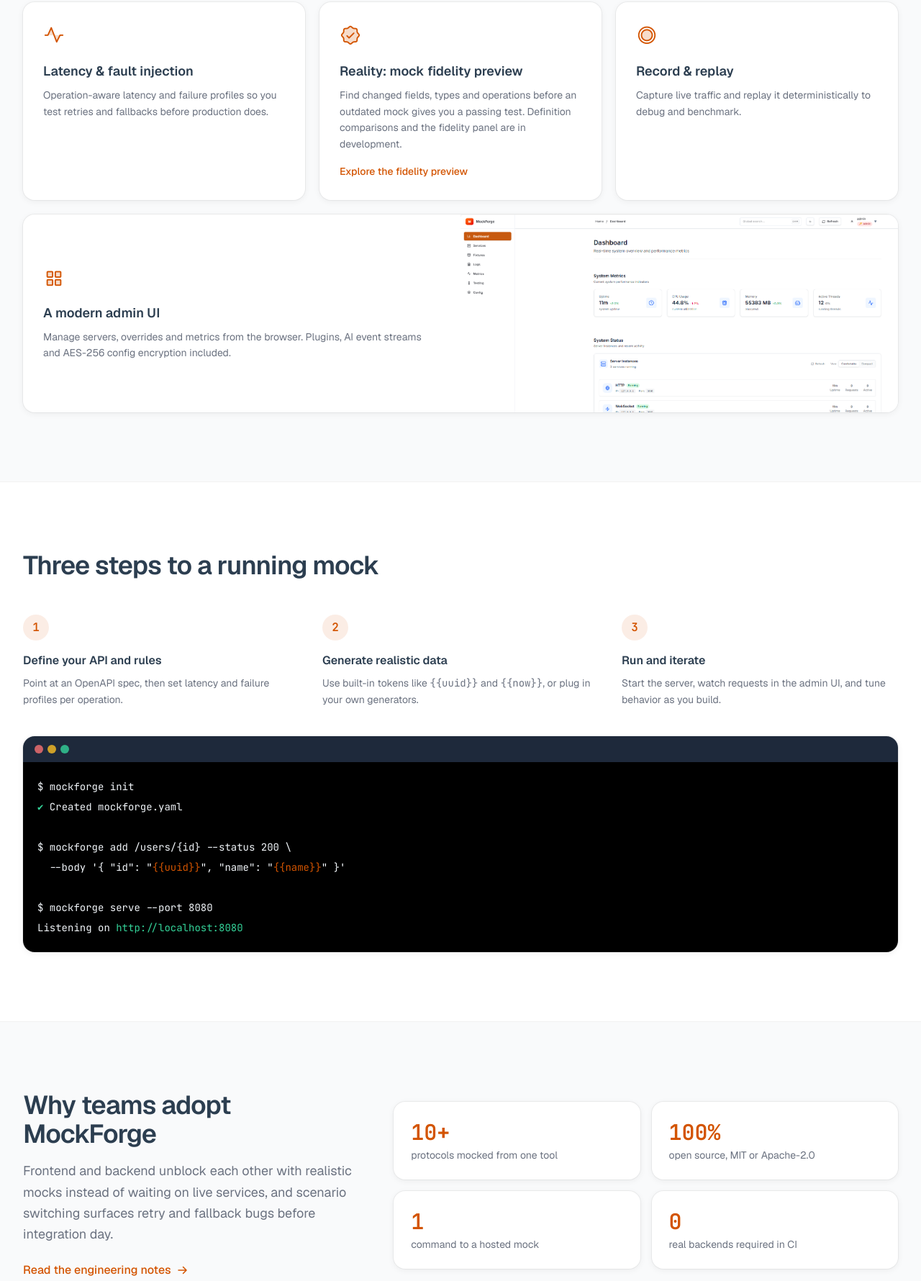
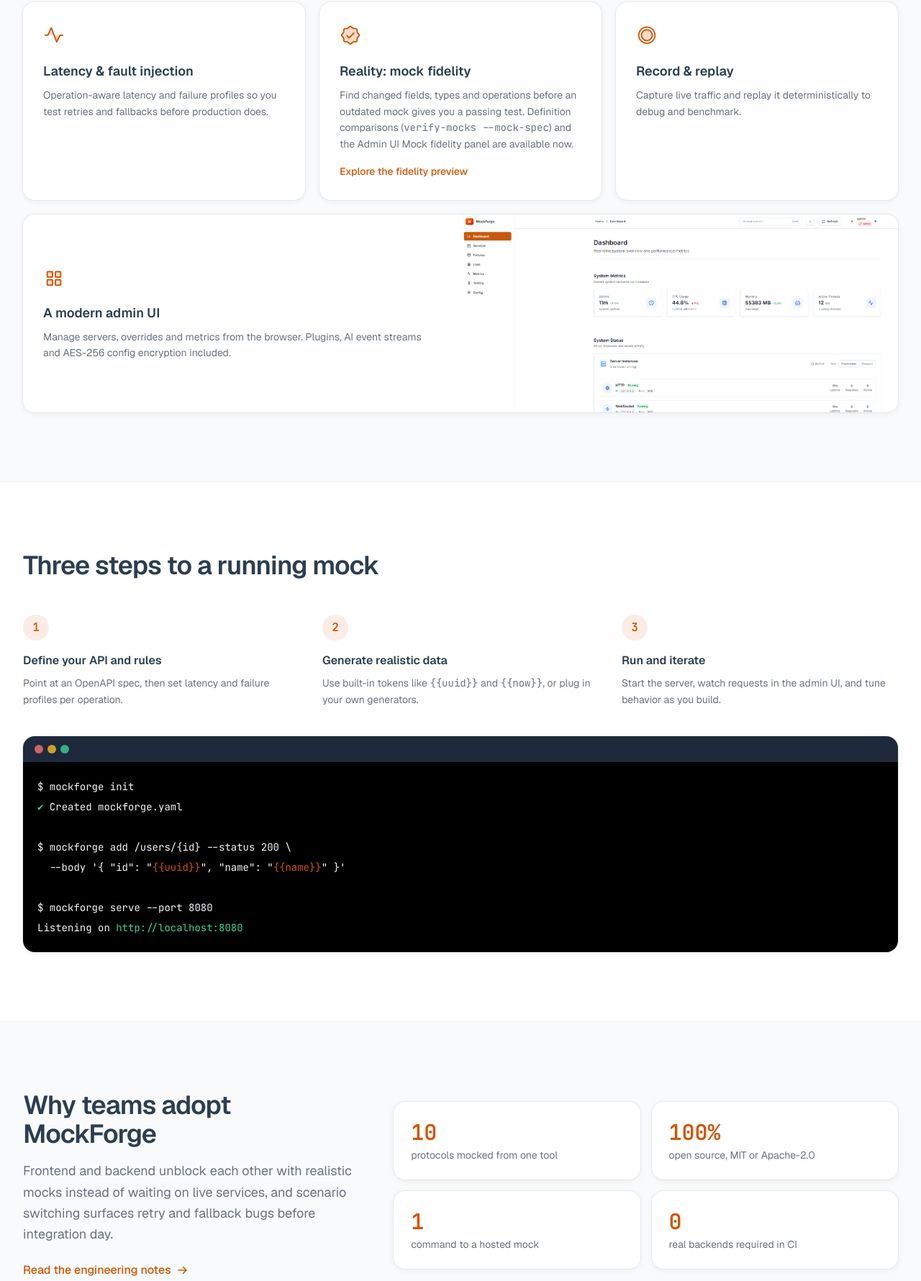
Before and after one commit to SaaSy-Solutions/mockforge.dev, a website: page index.html in a window 1280 px wide. Shown: the part 1859-3639 px from the top of the page at 72% size. Drawn offline with nearby package versions, Linux system fonts and the light colour scheme.

Commit message:
Fix site overclaims: fidelity panel shipped, 10 protocols, hosted protocol list

```diff
--- a/index.html
+++ b/index.html
@@ -304,8 +304,8 @@
           <!-- Conformance / validation -->
           <article class="rounded-2xl p-7 bg-white ring-1 ring-black/5 shadow-soft">
             <i class="ph-duotone ph-seal-check text-3xl text-brand-orange"></i>
-            <h3 class="mt-4 text-lg font-semibold text-brand-dark">Reality: mock fidelity preview</h3>
-            <p class="mt-2 text-sm text-text-secondary leading-relaxed">Find changed fields, types and operations before an outdated mock gives you a passing test. Definition comparisons and the fidelity panel are in development.</p>
+            <h3 class="mt-4 text-lg font-semibold text-brand-dark">Reality: mock fidelity</h3>
+            <p class="mt-2 text-sm text-text-secondary leading-relaxed">Find changed fields, types and operations before an outdated mock gives you a passing test. Definition comparisons (<code>verify-mocks --mock-spec</code>) and the Admin UI Mock fidelity panel are available now.</p>
             <a href="/note-api-drift-detection-and-contract-alerting.html#mock-fidelity" class="mt-4 inline-flex text-sm font-medium text-brand-orange hover:opacity-80">Explore the fidelity preview</a>
           </article>
 
@@ -382,7 +382,7 @@
         </div>
         <div class="grid grid-cols-2 gap-4 reveal">
           <div class="rounded-2xl p-6 bg-white ring-1 ring-black/5 shadow-soft">
-            <p class="font-mono text-3xl font-semibold text-brand-orange">10+</p>
+            <p class="font-mono text-3xl font-semibold text-brand-orange">10</p>
             <p class="mt-1 text-sm text-text-secondary">protocols mocked from one tool</p>
           </div>
           <div class="rounded-2xl p-6 bg-white ring-1 ring-black/5 shadow-soft">
```
Also changed, not shown: pricing.html (+2 -2 lines), src/pages/index.html (+3 -3 lines), src/pages/pricing.html (+2 -2 lines).
